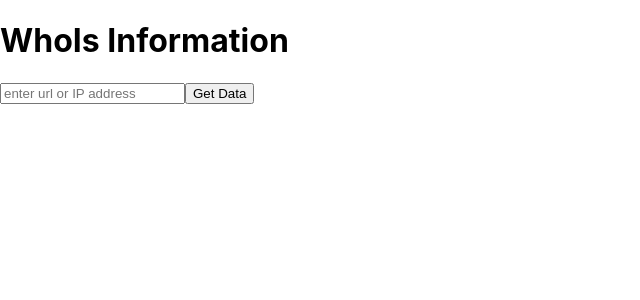
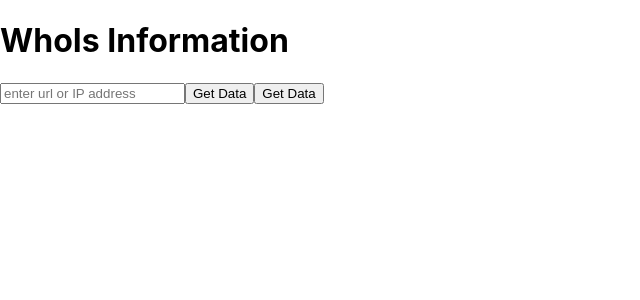
Before and after one commit to massdefect23/WhoIs, a React (Create React App) app in the folder frontend/: page / in a window 1280 px wide. Shown: the top 300 px of the page, without its empty margins (0-640 px from the left). Built offline with nearby package versions, Linux system fonts and the light colour scheme.

Commit message:
frontend chanegs

```diff
--- a/frontend/src/App.tsx
+++ b/frontend/src/App.tsx
@@ -28,6 +28,7 @@ function App() {
             placeholder='enter url or IP address'
             ></input>
             <button onClick={handleSubmit}>Get Data</button>
+            <button onClick={handleSubmit}>Get Data</button>
         </div>
     )
 
```
Also changed, not shown: 1 other file (tests, documents, lock files or other folders).
